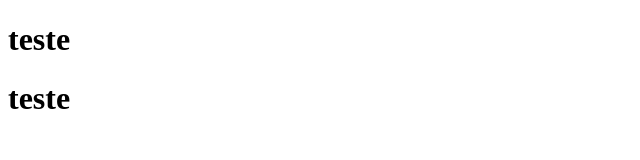
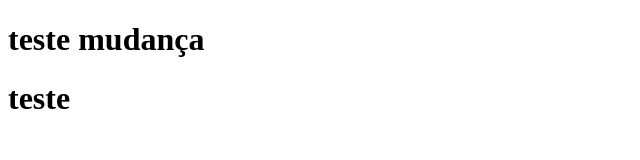
Before and after one commit to jessemcastro/aulagit, a plain HTML site: page index.html in a window 1280 px wide. Shown: the whole page, without its empty margins (0-640 px from the left). Drawn offline with Linux system fonts and the light colour scheme.

Commit message:
alteracao 1

```diff
--- a/index.html
+++ b/index.html
@@ -10,7 +10,7 @@
 
 <body>
   <h1>
-    teste
+    teste mudança
   </h1>
   <h1>
     teste
```
Also changed, not shown: vendas.html (+1 -1 lines).
